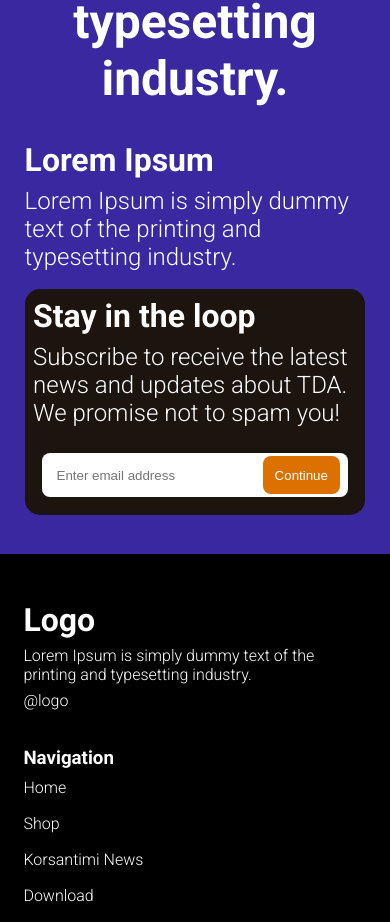
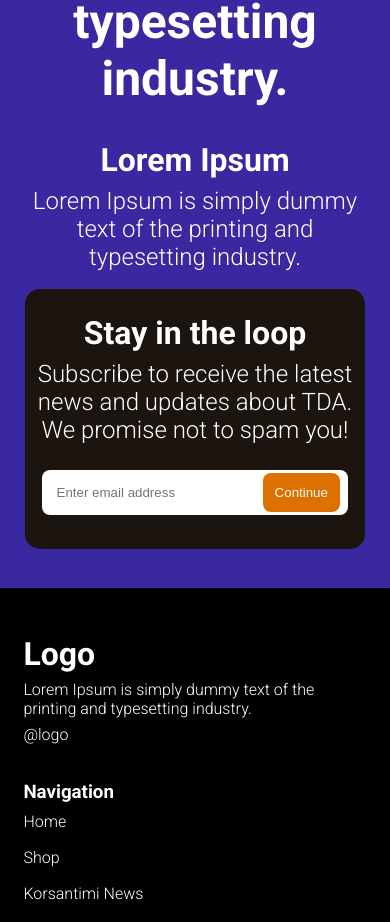
Before and after one commit to 6fy/korsantimi, a Next.js app: page / in a window 390 px wide. Shown: the part 1257-2179 px from the top of the page. Built offline with nearby package versions, Linux system fonts and the light colour scheme.

Commit message:
fix: contact components responsive

```diff
--- a/components/contact/Contact.module.css
+++ b/components/contact/Contact.module.css
@@ -70,15 +70,19 @@
 @media screen and (max-width: 768px) {
     .container {
         margin-top: 10%;
+        text-align: center;
     }
 
     .contactContainer {
         margin-top: 5%;
+        padding-top: 5%;
+        padding-bottom: 5%;
         flex-direction: column;
     }
 
     .contactLeftSide {
         width: 100%;
+        text-align: center;
     }
 
     .contactRightSide {
```
